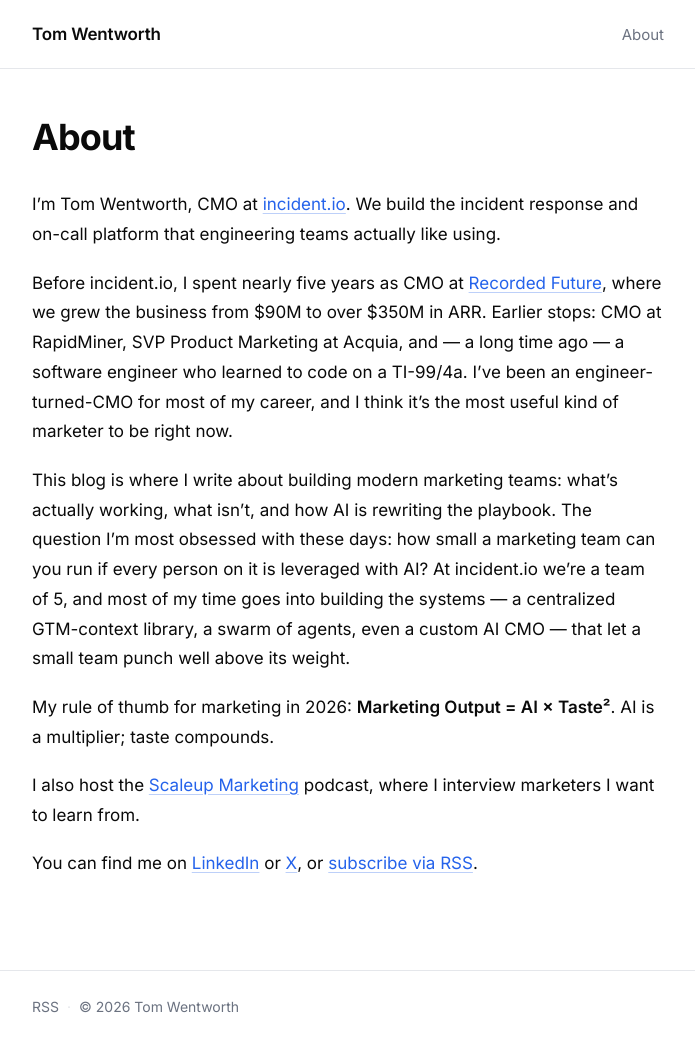
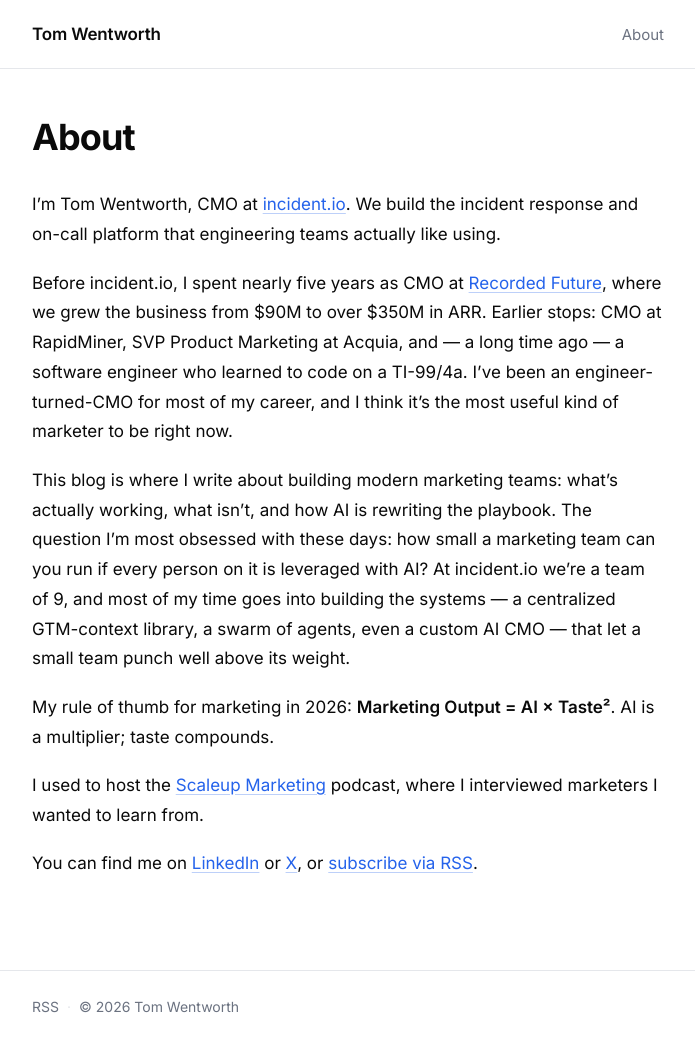
Before and after one commit to twentworth12/twentworth12.github.io, a Jekyll site: the page built from about.md, in a window 1280 px wide. Shown: the whole page, without its empty margins (292-987 px from the left). Built offline with Jekyll 4.4.1, drawn with Linux system fonts in a browser that asks for light colours.

Commit message:
About: team of 9, podcast in past tense
Co-Authored-By: Claude Opus 4.7 (1M context) <noreply@anthropic.com>

```diff
--- a/about.md
+++ b/about.md
@@ -8,10 +8,10 @@ I'm Tom Wentworth, CMO at [incident.io](https://incident.io). We build the incid
 
 Before incident.io, I spent nearly five years as CMO at [Recorded Future](https://recordedfuture.com), where we grew the business from $90M to over $350M in ARR. Earlier stops: CMO at RapidMiner, SVP Product Marketing at Acquia, and — a long time ago — a software engineer who learned to code on a TI-99/4a. I've been an engineer-turned-CMO for most of my career, and I think it's the most useful kind of marketer to be right now.
 
-This blog is where I write about building modern marketing teams: what's actually working, what isn't, and how AI is rewriting the playbook. The question I'm most obsessed with these days: how small a marketing team can you run if every person on it is leveraged with AI? At incident.io we're a team of 5, and most of my time goes into building the systems — a centralized GTM-context library, a swarm of agents, even a custom AI CMO — that let a small team punch well above its weight.
+This blog is where I write about building modern marketing teams: what's actually working, what isn't, and how AI is rewriting the playbook. The question I'm most obsessed with these days: how small a marketing team can you run if every person on it is leveraged with AI? At incident.io we're a team of 9, and most of my time goes into building the systems — a centralized GTM-context library, a swarm of agents, even a custom AI CMO — that let a small team punch well above its weight.
 
 My rule of thumb for marketing in 2026: **Marketing Output = AI × Taste²**. AI is a multiplier; taste compounds.
 
-I also host the [Scaleup Marketing](https://open.spotify.com/show/4ZP6kmJc6bJuXvmWvjP2Fl) podcast, where I interview marketers I want to learn from.
+I used to host the [Scaleup Marketing](https://open.spotify.com/show/4ZP6kmJc6bJuXvmWvjP2Fl) podcast, where I interviewed marketers I wanted to learn from.
 
 You can find me on [LinkedIn](https://www.linkedin.com/in/twentworth/) or [X](https://twitter.com/twentworth12), or [subscribe via RSS](/feed.xml).
```
